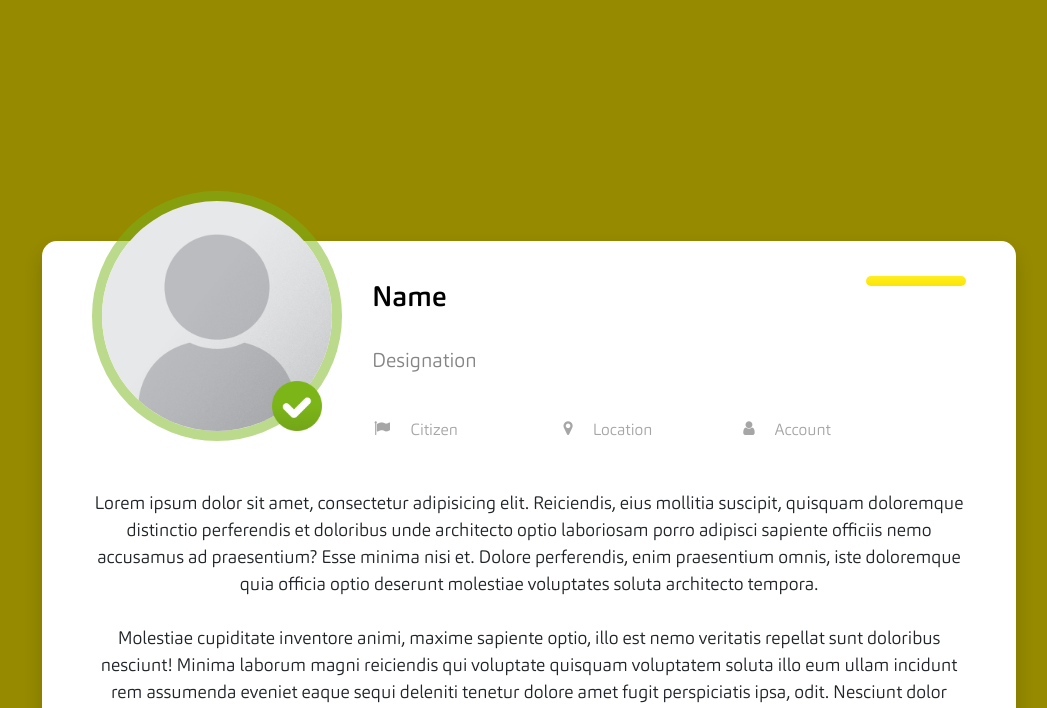
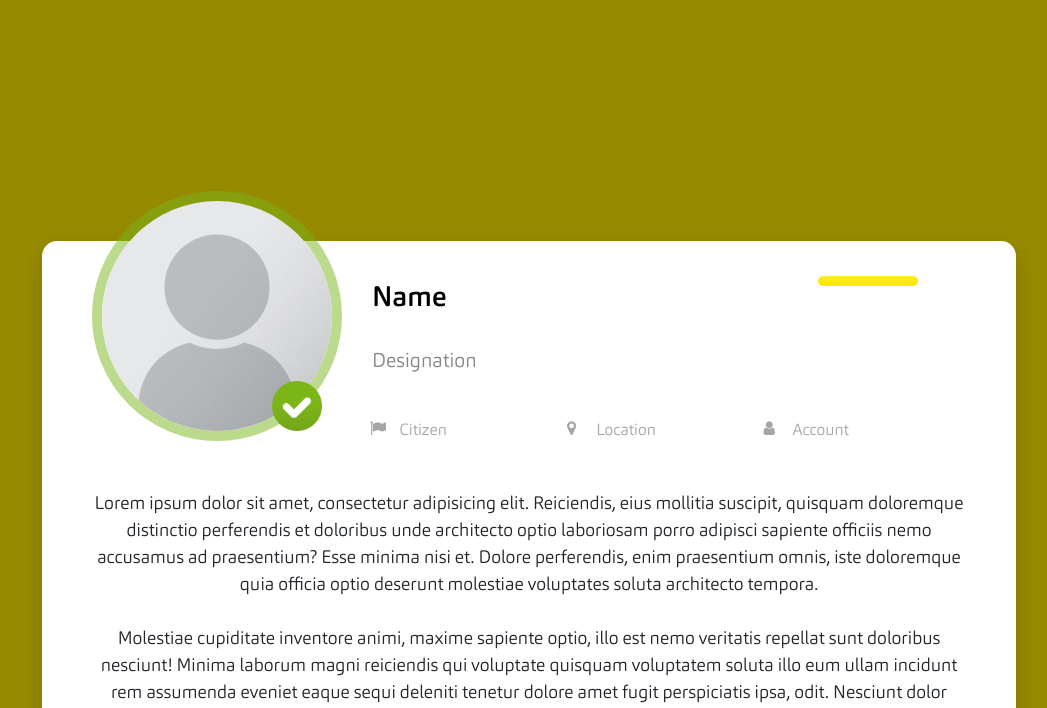
Before and after one commit to dessimondo/SyneTalent, a plain HTML site: page profile.html in a window 1280 px wide. Shown: the part 89-797 px from the top of the page, without its empty margins (111-1158 px from the left). Drawn offline with Linux system fonts and the light colour scheme; files whose address does not match are found by name.

Commit message:
fixed views for iPad Pro

```diff
--- a/profile.html
+++ b/profile.html
@@ -43,10 +43,11 @@
   <div id="hero" class="block-hero-full item bg-yellow" style="background-image: url('images/default-map.jpg');" data-stellar-background-ratio="0.5"></div>
   <!-- End header -->
 
-  <!-- Bio box -->
-  <div class="bg-yellow">
+  <!-- Profile box -->
+  <div class="block-profile bg-yellow">
     <div class="container">
-      <div class="row">
+      <div class="row pb-3">
+        <!-- Top bar -->
         <div class="col-12">
           <div class="block-bio">
             <div class="vcard">
@@ -61,30 +62,30 @@
                   <div class="details row">
                     <div class="col-4">
                       <div class="row">
-                        <div class="col-12 col-md-3 icon">
+                        <div class="col-12  col-md-2 icon">
                           <i class="icon-flag"></i>
                         </div>
-                        <div id="country" class="col-12 col-md-9 text-truncate text">
+                        <div id="country" class="col-12  col-md-10 text-truncate text">
                           Citizen
                         </div>
                       </div>
                     </div>
                     <div class="col-4">
                       <div class="row">
-                        <div class="col-12 col-md-3 icon">
+                        <div class="col-12  col-md-2 icon">
                           <i class="icon-map-marker"></i>
                         </div>
-                        <div id="location" class="col-12 col-md-9 text-truncate text">
+                        <div id="location" class="col-12  col-md-10 text-truncate text">
                           Location
                         </div>
                       </div>
                     </div>
                     <div class="col-4">
                       <div class="row">
-                        <div class="col-12 col-md-3 icon">
+                        <div class="col-12  col-md-2 icon">
                           <i class="icon-user"></i>
                         </div>
-                        <div id="account" class="col-12 col-md-9 text-truncate text">
+                        <div id="account" class="col-12  col-md-10 text-truncate text">
                           Account
                         </div>
                       </div>
@@ -110,24 +111,14 @@
             </div>
           </div>
         </div>
-      </div>
-    </div>
-  </div>
-  <!-- END Bio box -->
-
-  <!-- START main -->
-  <div class="bg-yellow">
-    <div class="container pb-2">
-
-      <div class="d-flex row">
-
+        <!-- Main bar -->
         <div class="col-md-8">
           <div class="project-box">
             <h3>Project History</h3>
             <div id="project"></div>
           </div>
-        </div> <!-- .col-md-8 -->
-
+        </div>
+        <!-- Side bar -->
         <div class="col-md-4 sidebar">
           <div class="sidebar-box">
             <h3>Skills</h3>
@@ -158,9 +149,7 @@
 
           </div>
         </div>
-
       </div>
-
     </div>
   </div>
   <!-- END main -->
```
Also changed, not shown: css/style.css.
